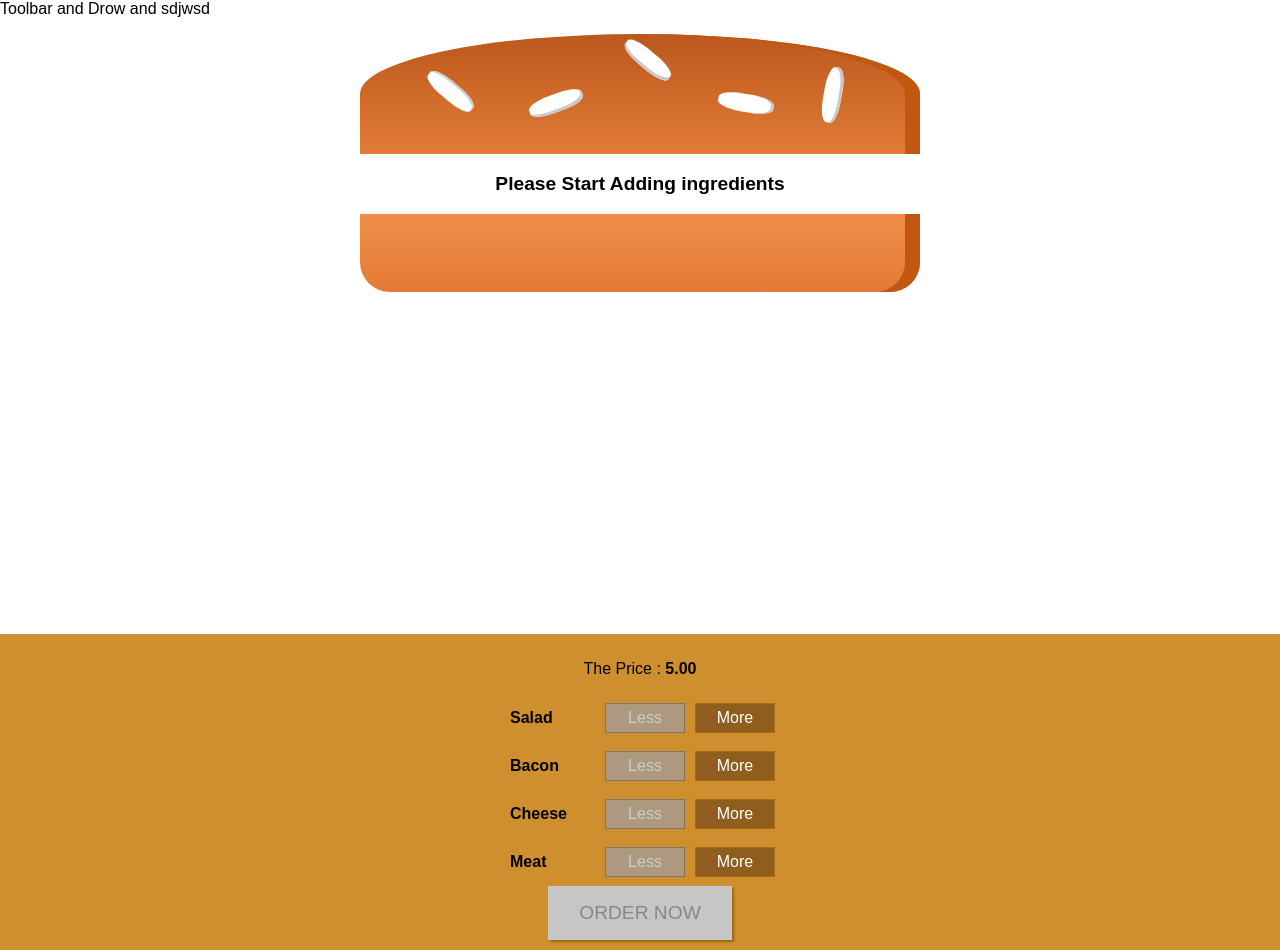
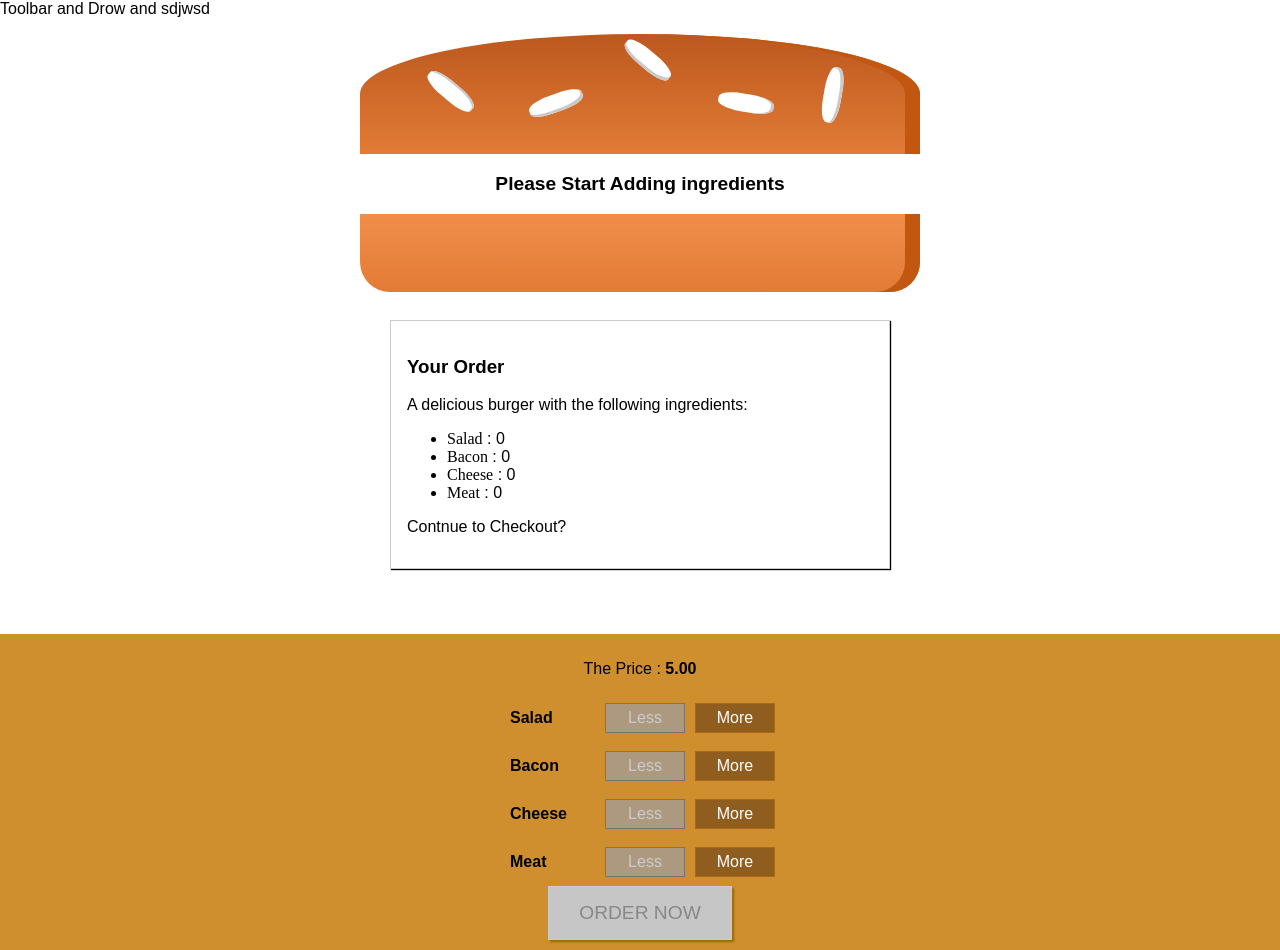
Before and after one commit to RawanAkAzz/BurgerBuilderProject, a React app: page / in a window 1280 px wide. Built offline with nearby package versions, Linux system fonts and the light colour scheme.

Commit message:
Add Model

```diff
--- /dev/null
+++ b/src/Components/Burger/OrderSummary/OrderSummary.js
@@ -0,0 +1,21 @@
+import React from "react";
+import { object } from "prop-types";
+
+const OrderSummary = (props) => {
+  const ingredientsSummary = Object.keys(props.ingredients)
+  .map((igkey) => {
+    return (
+    <li key={igkey}><span style={{textTransform:'capitalize' , fontFamily:'bold'}}>{igkey}</span> : {props.ingredients[igkey]}</li>
+    );
+  });
+  return (
+    <div>
+      <h3>Your Order</h3>
+      <p>A delicious burger with the following ingredients:</p>
+      <ul>{ingredientsSummary}</ul>
+      <p>Contnue to Checkout?</p>
+    </div>
+  );
+};
+
+export default OrderSummary;
--- /dev/null
+++ b/src/Components/UI/Model/Model.css
@@ -0,0 +1,19 @@
+.Model{
+  position:fixed;
+  z-index: 500px;
+  background-color: white;
+  widows: 700px;
+  border:1px solid #ccc;
+  box-shadow:1px 1px 1px black;
+  padding: 16px;
+  left:15px;
+  top: 40%;
+  box-sizing: border-box;
+transition: all 0.3s ease-out;
+}
+@media (min-width:600px){
+ .Model{
+   width:500px;
+   left: calc(50% - 250px)
+ }
+}
--- /dev/null
+++ b/src/Components/UI/Model/Model.js
@@ -0,0 +1,12 @@
+import React from 'react';
+import classes from './Model.css'
+
+const model = props=>{
+   return(
+     <div className={classes.Model}>
+       {props.children}
+     </div>
+   )
+}
+
+export default model
--- a/src/Container/BurgerBuilder/BurgerBuilder.js
+++ b/src/Container/BurgerBuilder/BurgerBuilder.js
@@ -2,7 +2,8 @@
 import Aux from "../../hoc/Auxi";
 import Burger from "../../Components/Burger/Burger";
 import BuildControls from "../../Components/Burger/BuildControls/BuildControls";
-
+import Model from '../../Components/UI/Model/Model'
+import OrderSummary from '../../Components/Burger/OrderSummary/OrderSummary'
 const INGREDIENT_PRICE = {
   salad: 2.1,
   bacon: 1.3,
@@ -72,6 +73,9 @@
     }
     return (
       <Aux>
+            <Model>
+              <OrderSummary ingredients={this.state.ingredients}/>
+            </Model>
         <Burger ingredients={this.state.ingredients} />
         <BuildControls
           addIng={this.addIngredientHandler}
```
Also changed, not shown: src/Components/UI/Backdrop/Backdrop.js (added).
